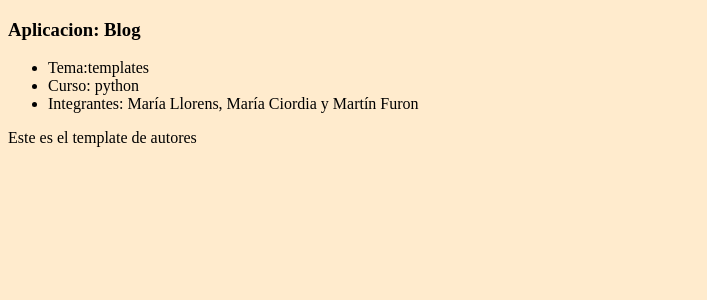
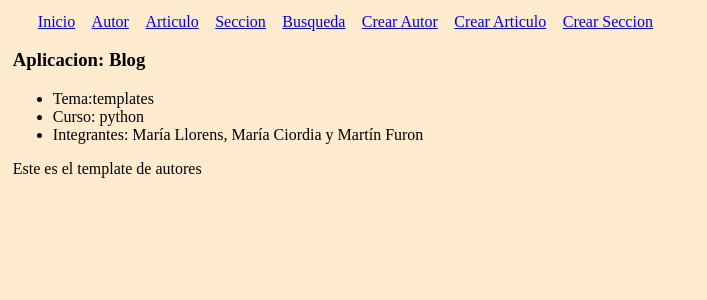
Before and after one commit to martinfuron/Entrega1-Llorens-Ciordia-Furon, a Django app: page /blog/autor/ in a window 1280 px wide. Shown: the top 300 px of the page, without its empty margins (0-707 px from the left). Run offline with Django 4.2, Linux system fonts and the light colour scheme; parts of the project's set-up code (start-up, migrations or seed data) failed here and were passed over.

Commit message:
menu de inicio

```diff
--- a/ProyectoFinal/Blog/templates/Blog/padre.html
+++ b/ProyectoFinal/Blog/templates/Blog/padre.html
@@ -5,8 +5,22 @@
     <meta http-equiv="X-UA-compatible" content="IE=edge">
     <meta name="viewport" content="width=device-width, initial-scale=1.0">
     <title>Aplicacion: Blog</title>
-</head>
-<body style="background-color: blanchedalmond;">
+</
+<header>
+    <nav style="margin-left: 1%; margin-top: 1%;">
+
+    <a style="margin-left: 1%;" href="../inicio">Inicio</a>
+    <a style="margin-left: 1%;" href="../autor">Autor</a>
+    <a style="margin-left: 1%;" href="../articulo">Articulo</a>
+    <a style="margin-left: 1%;" href="../seccion">Seccion</a>
+    <a style="margin-left: 1%;" href="../busqueda">Busqueda</a>
+    <a style="margin-left: 1%;" href="../formulario_autor">Crear Autor</a>
+    <a style="margin-left: 1%;" href="../formulario_articulo">Crear Articulo</a>
+    <a style="margin-left: 1%;" href="../formulario_seccion">Crear Seccion</a>
+
+    </nav>
+</header>
+<body style="background-color: blanchedalmond; margin-left: 1%;">
 
 <h3>Aplicacion: Blog </h3>
 
--- a/ProyectoFinal/Blog/urls.py
+++ b/ProyectoFinal/Blog/urls.py
@@ -1,5 +1,6 @@
 from django.contrib import admin
-from django.urls import path, include
+from django.urls import path
+from django.shortcuts import redirect
 from Blog.views import (
         mostrar_inicio, mostrar_articulos, mostrar_autores, mostrar_seccion,
         busqueda, buscar, formulario_autor,
@@ -8,6 +9,7 @@ from Blog.views import (
 
 
 urlpatterns = [
+    path('', lambda req: redirect('/blog/inicio/')),
     path("inicio/",mostrar_inicio),
     path("autor/",mostrar_autores),
     path("articulo/",mostrar_articulos),
@@ -15,8 +17,8 @@ urlpatterns = [
     path ("formulario_autor/", formulario_autor, name="formulario_autor"),
     path ("formulario_articulo/", formulario_articulo, name="formulario_articulo"),
     path ("formulario_seccion/", formulario_seccion, name="formulario_seccion"),
-
     path ("buscar/",  buscar),
     path ("busqueda/", busqueda, name="busqueda")
 
+
     ]
--- a/ProyectoFinal/Blog/views.py
+++ b/ProyectoFinal/Blog/views.py
@@ -1,9 +1,9 @@
 from django.shortcuts import render
 from django.http import HttpResponse
-from Blog.models import Autor, Articulo, Section
+from Blog.models import Autor, Articulo, Blog
 from Blog.forms import AutorFormulario, ArticuloFormulario, SeccionFormulario
+from django.views.generic import ListView, DetailView, CreateView, UpdateView, DeleteView
 
-# Create your views here.
 
 def mostrar_inicio(request):
     return render(request,"blog/inicio.html")
@@ -18,13 +18,6 @@ def mostrar_seccion(request):
     return render(request,"blog/seccion.html")
 
 
-    if request.method !="POST":
-        return render(request, "blog/formulario_autor.html")
-
-    autor=Autor ( nombre=request.POST["nombre"],apellido=request.POST["apellido"],profesion=request.POST["profesion"])
-    autor.save()
-    return render(request,"blog/inicio.html")
-
 def formulario_autor(request):
     if request.method != "POST":
         mi_formulario = AutorFormulario()
@@ -38,14 +31,6 @@ def formulario_autor(request):
 
     contexto =  {"formulario": mi_formulario}
     return render(request, "Blog/formulario.html", contexto)
-
-
-    if request.method !="POST":
-        return render(request, "blog/formulario_articulo.html")
-
-    articulo=Articulo ( titulo=request.POST["titulo"],fecha=request.POST["fecha"],texto=request.POST["texto"])
-    articulo.save()
-    return render(request,"blog/inicio.html")
 
 def formulario_articulo(request):
     if request.method !="POST":
@@ -95,3 +80,23 @@ def mostrar_articulos (request):
              "articulos": articulos,
              }
     return render(request, "blog/articulo.html", contexto)
+
+class BlogList(ListView):
+    model = Blog
+    template_name = "Blog\pages.html"
+
+class BlogDetail(DetailView):
+    model = Blog
+    template_name = "Blog\pages.html"
+
+class BlogCreate(CreateView):
+    model = Blog
+    template_name = "Blog\pages.html"
+
+class BlogUpdate(UpdateView):
+    model = Blog
+    template_name = "Blog\pages.html"
+
+class BlogDelete(DeleteView):
+    model = Blog
+    template_name = "Blog\pages.html"
--- a/ProyectoFinal/ProyectoFinal/urls.py
+++ b/ProyectoFinal/ProyectoFinal/urls.py
@@ -15,8 +15,10 @@ Including another URLconf
 """
 from django.contrib import admin
 from django.urls import path, include
+from django.shortcuts import redirect
 
 urlpatterns = [
+    path('', lambda req: redirect('/blog/inicio')),
     path('admin/', admin.site.urls),
-    path("blog/", include("Blog.urls"))
+    path("blog/", include("Blog.urls")),
 ]
--- /dev/null
+++ b/ProyectoFinal/ProyectoFinal/views.py
@@ -0,0 +1,5 @@
+from django.shortcuts import render
+# Create your views here.
+
+def mostrar_inicio(request):
+    return render(request,"blog/inicio.html")
```
